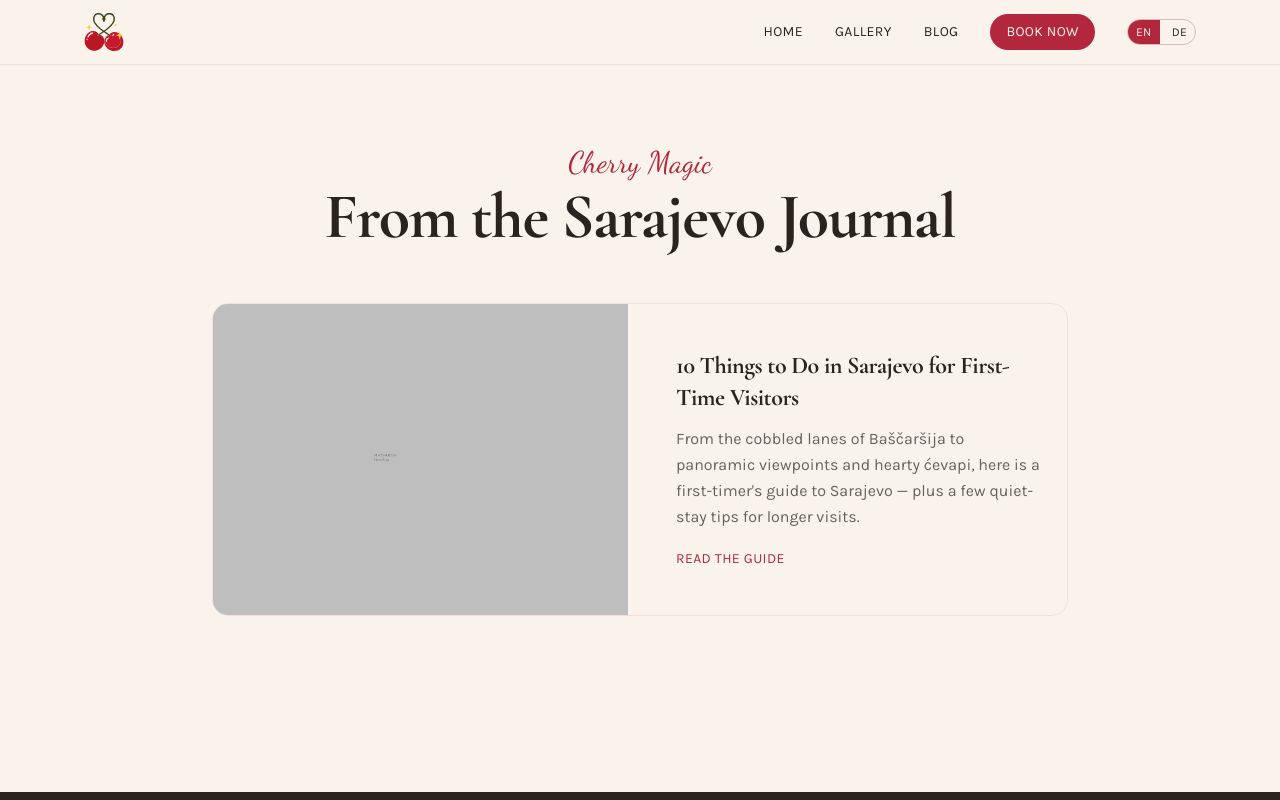
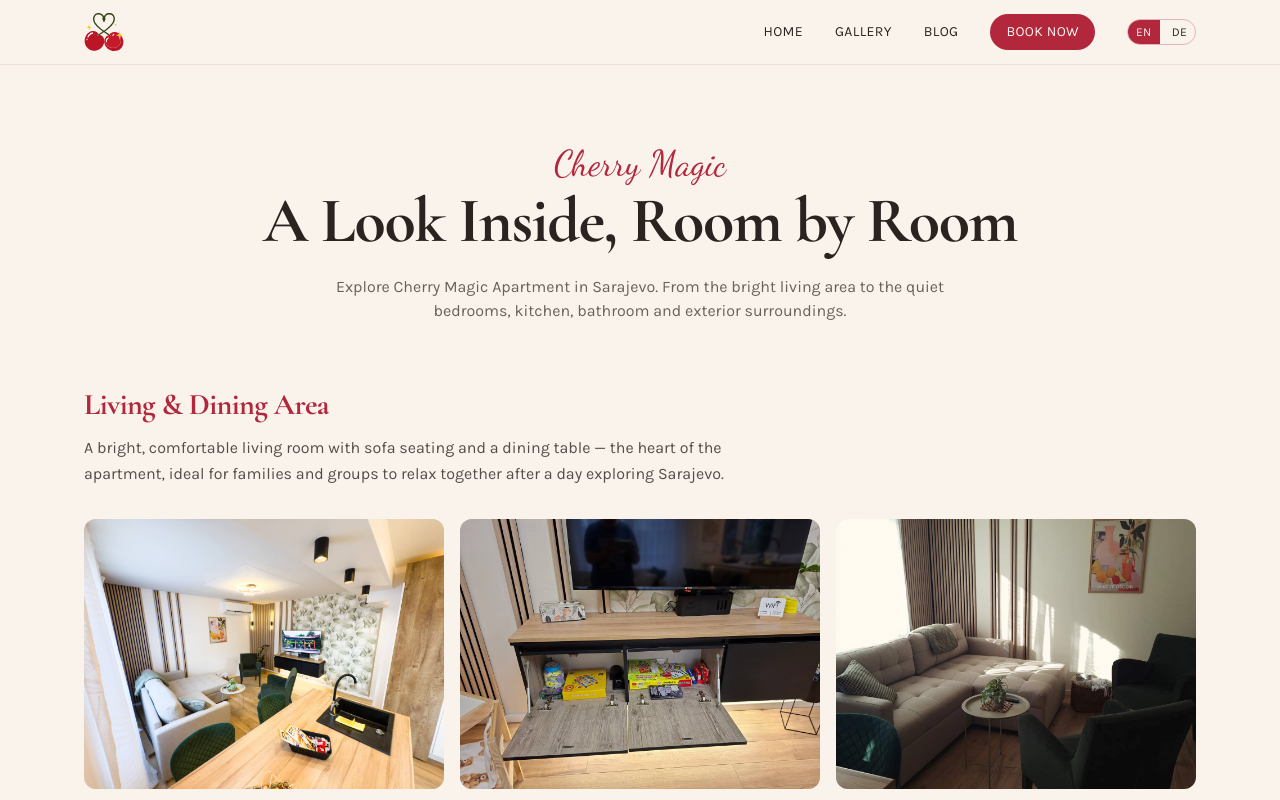
Before and after one commit to Enoltra/cherry-magic-appartment, a Next.js app: page /gallery in a window 1280 px wide. Shown: the top 800 px of the page. Built offline with nearby package versions, Linux system fonts and the light colour scheme.

Commit message:
Add files via upload

```diff
--- a/app/gallery/page.tsx
+++ b/app/gallery/page.tsx
@@ -1,53 +1,56 @@
 "use client";
 
 import Image from "next/image";
-import Link from "next/link";
+import { useState } from "react";
 import { useLang } from "@/lib/i18n";
 import FadeUp from "@/components/FadeUp";
-import { posts } from "@/lib/posts";
+import Lightbox from "@/components/Lightbox";
+import { rooms } from "@/lib/rooms";
 
-export default function BlogPage() {
-  const { lang, tr } = useLang();
+export default function GalleryPage() {
+  const { lang } = useLang();
+  const [lightbox, setLightbox] = useState<{ images: string[]; index: number; title: string } | null>(null);
 
   return (
-    <div className="max-w-4xl mx-auto px-5 py-20">
+    <div className="max-w-6xl mx-auto px-5 py-20">
+      {lightbox && (
+        <Lightbox
+          images={lightbox.images}
+          index={lightbox.index}
+          title={lightbox.title}
+          onClose={() => setLightbox(null)}
+          onPrev={() => setLightbox((prev) => prev ? { ...prev, index: (prev.index - 1 + prev.images.length) % prev.images.length } : prev)}
+          onNext={() => setLightbox((prev) => prev ? { ...prev, index: (prev.index + 1) % prev.images.length } : prev)}
+        />
+      )}
+
       <FadeUp>
-        <p className="font-script text-3xl text-cherry text-center mb-2">Cherry Magic</p>
-        {/* H1 — one per page */}
-        <h1 className="text-center mb-14">
-          {tr("blogTitle")}
-        </h1>
+        <p className="font-script text-3xl md:text-4xl text-cherry text-center mb-2">Cherry Magic</p>
+        <h1 className="text-center mb-6">{lang === "en" ? "A Look Inside, Room by Room" : "Ein Blick ins Innere, Raum für Raum"}</h1>
+        <p className="font-body text-charcoal/70 text-center max-w-2xl mx-auto mb-16">
+          {lang === "en"
+            ? "Explore Cherry Magic Apartment in Sarajevo. From the bright living area to the quiet bedrooms, kitchen, bathroom and exterior surroundings."
+            : "Entdecken Sie das Cherry Magic Apartment in Sarajevo. Vom hellen Wohnbereich bis zu den ruhigen Schlafzimmern, der Küche, dem Bad und dem Außenbereich."}
+        </p>
       </FadeUp>
 
-      <div className="space-y-10">
-        {posts.map((post) => (
-          <FadeUp key={post.slug}>
-            <Link
-              href={`/blog/${post.slug}`}
-              className="grid md:grid-cols-2 gap-6 items-center border border-cherry/10 rounded-2xl overflow-hidden hover:shadow-lg transition-shadow group"
-            >
-              <div className="relative aspect-[4/3] bg-gray-300">
-                <Image
-                  src={post.cover}
-                  alt={lang === "en" ? post.titleEn : post.titleDe}
-                  fill
-                  className="object-cover group-hover:scale-105 transition-transform duration-500"
-                />
-              </div>
-              <div className="p-6">
-                {/* H2 — post title on the index list */}
-                <h2 className="!text-xl md:!text-2xl mb-3">
-                  {lang === "en" ? post.titleEn : post.titleDe}
-                </h2>
-                <p className="font-body text-charcoal/70 leading-relaxed mb-4">
-                  {lang === "en" ? post.excerptEn : post.excerptDe}
-                </p>
-                <span className="font-body text-sm uppercase tracking-wide text-cherry">
-                  {tr("blogCta")}
-                </span>
-              </div>
-            </Link>
-          </FadeUp>
+      <div className="space-y-24">
+        {rooms.map((room) => (
+          <section key={room.slug} id={room.slug} className="scroll-mt-24">
+            <FadeUp>
+              <h2 className="!text-2xl md:!text-3xl !text-cherry mb-3">{lang === "en" ? room.titleEn : room.titleDe}</h2>
+              <p className="font-body text-charcoal/80 max-w-2xl mb-8 leading-relaxed">{lang === "en" ? room.descEn : room.descDe}</p>
+            </FadeUp>
+            <div className="grid grid-cols-2 md:grid-cols-3 gap-4">
+              {room.images.map((src, i) => (
+                <FadeUp key={src} delay={i * 80}>
+                  <button onClick={() => setLightbox({ images: room.images, index: i, title: lang === "en" ? room.titleEn : room.titleDe })} className="relative aspect-[4/3] rounded-xl overflow-hidden bg-gray-300 w-full text-left">
+                    <Image src={src} alt={`${lang === "en" ? room.titleEn : room.titleDe} ${i + 1}`} fill className="object-cover hover:scale-105 transition-transform duration-500" />
+                  </button>
+                </FadeUp>
+              ))}
+            </div>
+          </section>
         ))}
       </div>
     </div>
```
